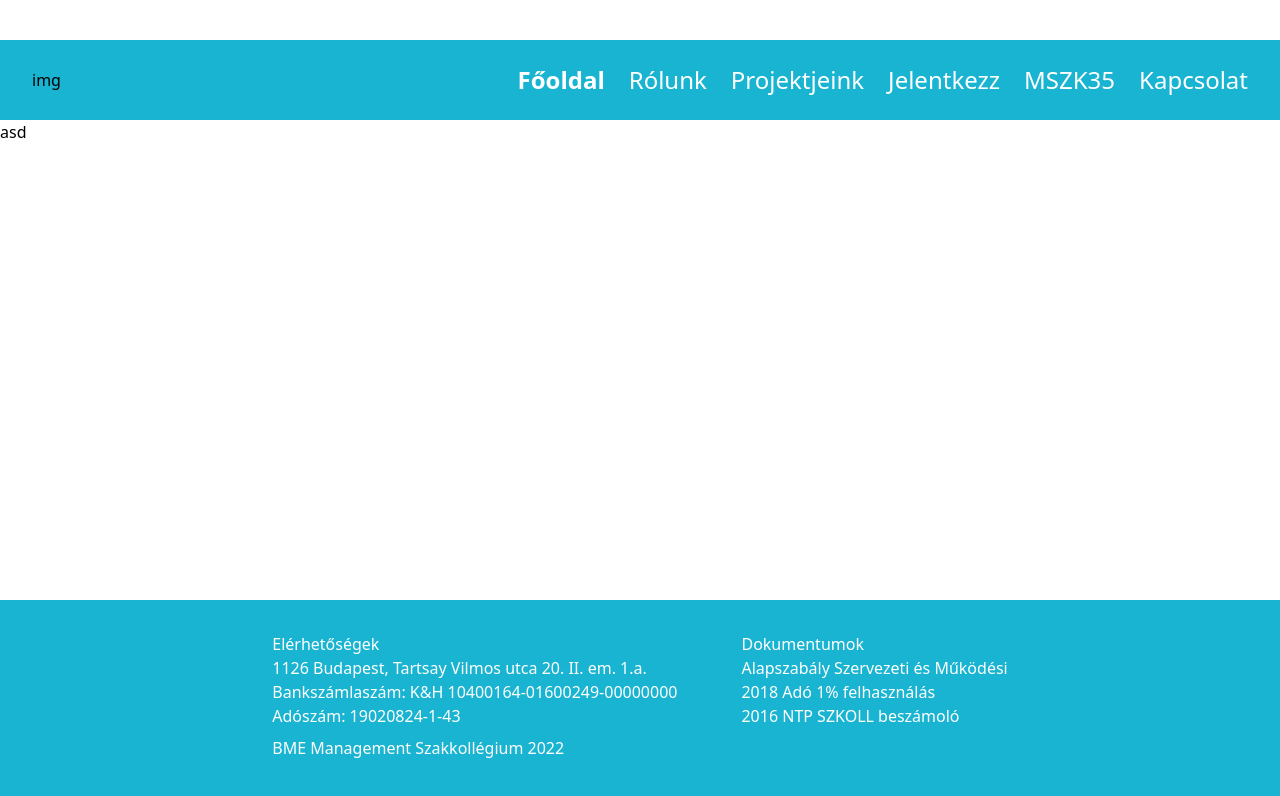
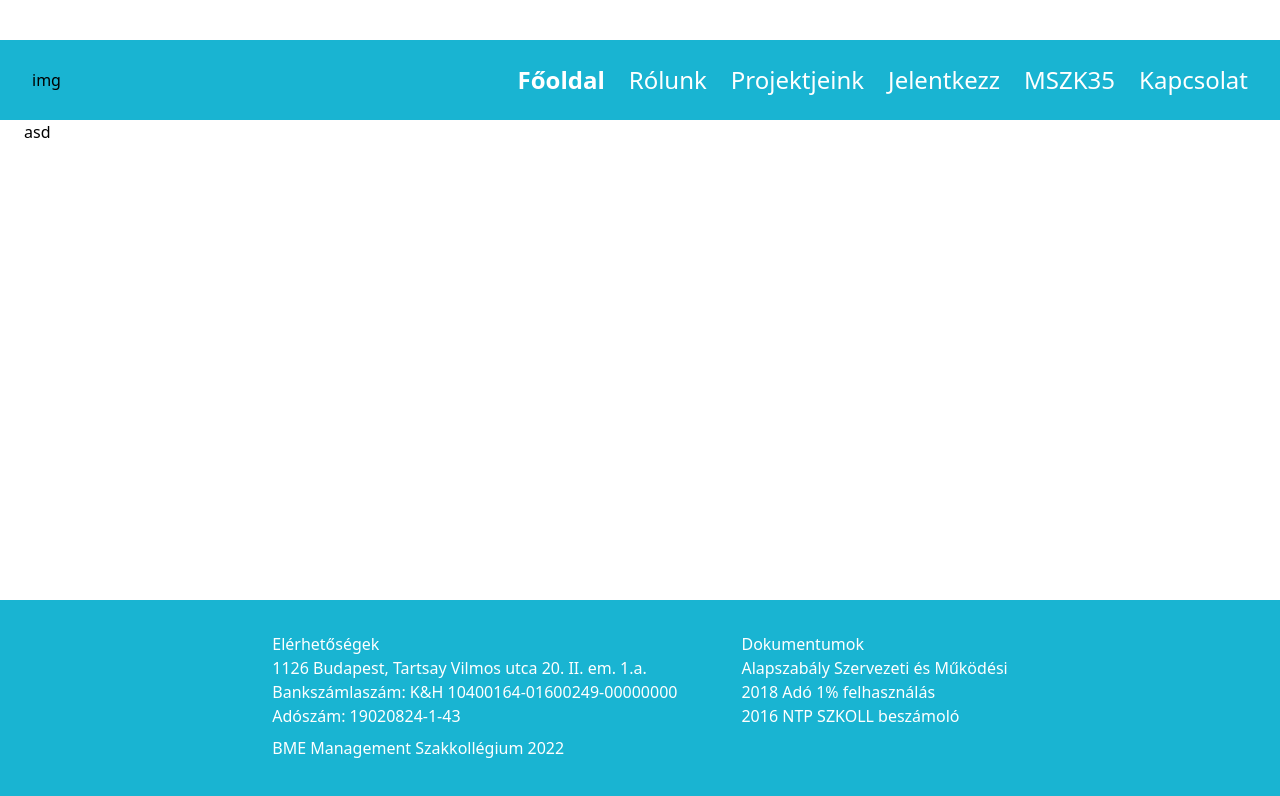
Before and after one commit to simonyiszk/mszk, a Next.js app: page / in a window 1280 px wide. Shown: the top 796 px of the page. Built offline with nearby package versions, Linux system fonts and the light colour scheme.

Commit message:
fix layout main width

```diff
--- a/src/components/layouts/PageLayout.tsx
+++ b/src/components/layouts/PageLayout.tsx
@@ -9,7 +9,7 @@ export function PageLayout({ children }: PageLayoutProps) {
 	return (
 		<div className="flex flex-col min-h-screen">
 			<Header />
-			<main className="flex-1">{children}</main>
+			<main className="flex-1 px-6 mx-auto w-full max-w-7xl">{children}</main>
 			<Footer />
 		</div>
 	);
```
